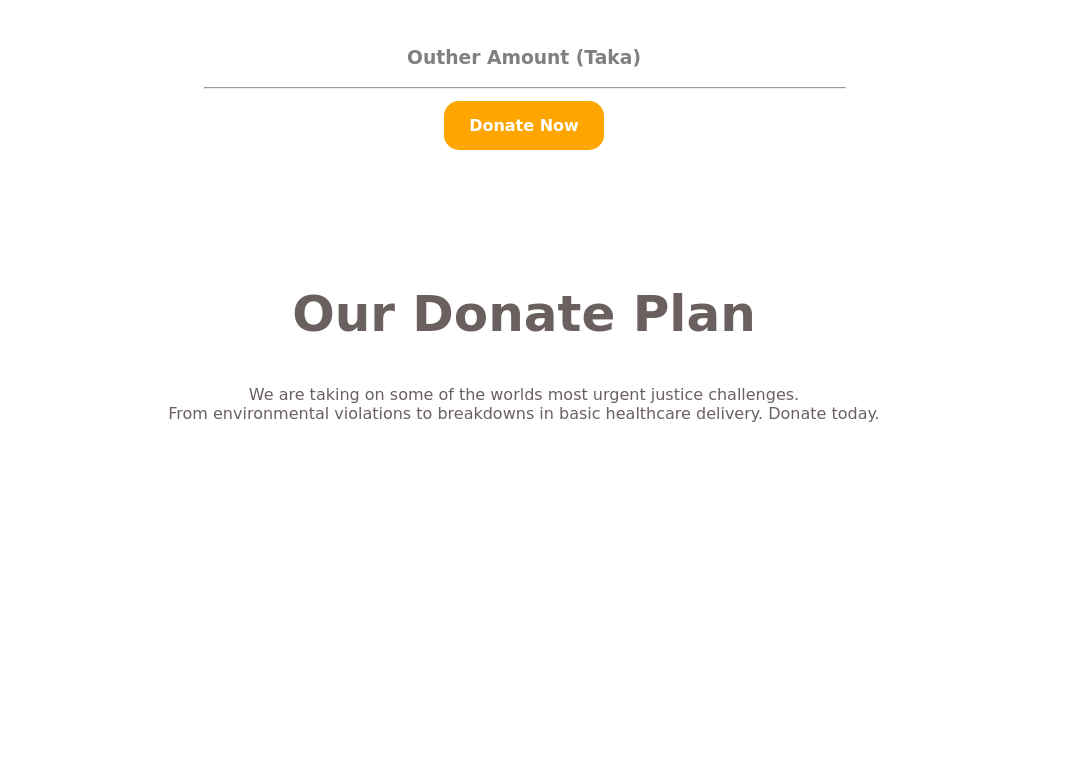
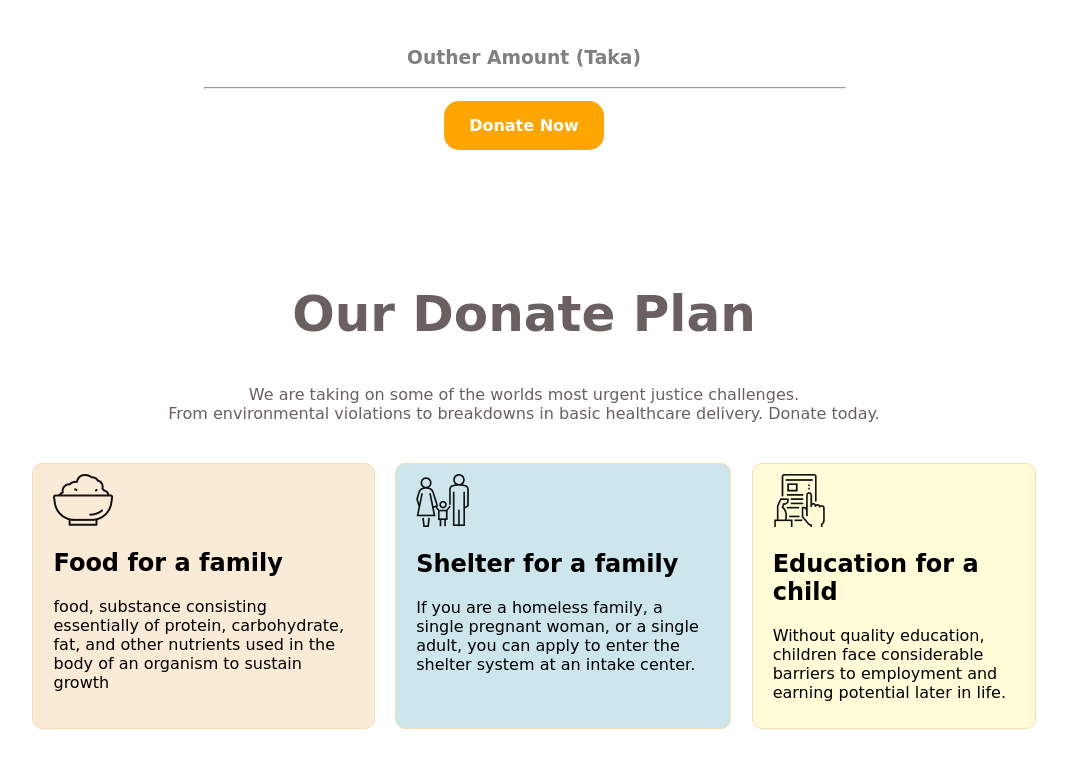
Before and after one commit to rafiulhasan1/JAAGO-Foundation, a plain HTML site: page index.html in a window 1280 px wide. Shown: the part 948-1715 px from the top of the page, without its empty margins (116-1183 px from the left). Before the commit the page ends 1411 px from the top, so only its background shows below. Drawn offline with Linux system fonts and the light colour scheme; a web font is replaced by a local one.

Commit message:
part 6 added

```diff
--- a/index.html
+++ b/index.html
@@ -53,5 +53,22 @@
             <p>We are taking on some of the worlds most urgent justice challenges. <br> From environmental violations to breakdowns in basic healthcare delivery. Donate today.</p>
         </div>
     </section>
+    <section class="part-6 flax">
+        <div id="p1" class="part-06">
+            <img src="icons/food.png" alt="">
+            <h2>Food for a family</h2>
+            <p>food, substance consisting essentially of protein, carbohydrate, fat, and other nutrients used in the body of an organism to sustain growth</p>
+        </div>
+        <div id="p2" class="part-06">
+            <img src="icons/shelter.png" alt="">
+            <h2>Shelter for a family</h2>
+            <p>If you are a homeless family, a single pregnant woman, or a single adult, you can apply to enter the shelter system at an intake center. </p>
+        </div>
+        <div id="p3" class="part-06">
+            <img src="icons/Frame-1.png" alt="">
+            <h2>Education for a child</h2>
+            <p>Without quality education, children face considerable barriers to employment and earning potential later in life.</p>
+        </div>
+    </section>
 </body>
 </html>
--- a/style.css
+++ b/style.css
@@ -74,3 +74,24 @@ hr{
     color: rgb(106, 96, 96);
     margin-bottom: 40px;
 }
+.part-6{
+    width: 80%;
+    margin-left: 10%;
+    margin-right: 10%;
+    margin-bottom: 150px;
+}
+.part-06{
+    border: 1px solid wheat;
+    margin-left: 2%;
+    padding: 10px 20px;
+    border-radius: 10px;
+}
+#p1{
+    background-color: antiquewhite;
+}
+#p2{
+    background-color: rgb(204, 230, 235);
+}
+#p3{
+    background-color: rgb(255, 252, 215);
+}
```
